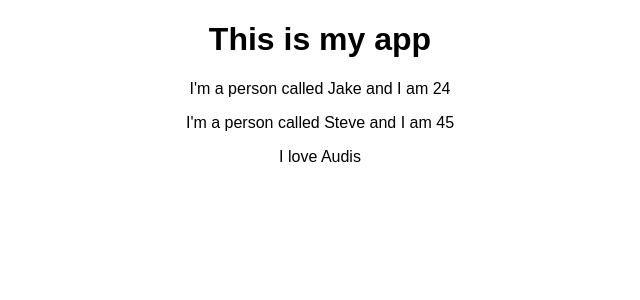
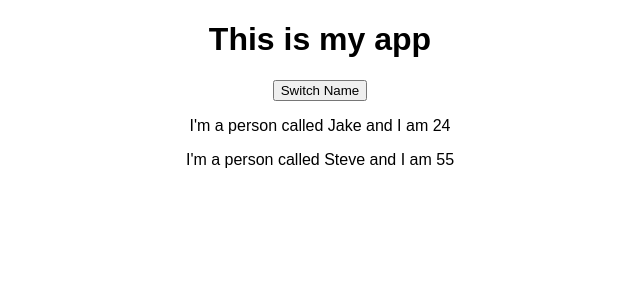
Before and after one commit to jknowles94/react-training, a React (Create React App) app: page / in a window 1280 px wide. Shown: the top 300 px of the page, without its empty margins (320-960 px from the left). Built offline with nearby package versions, Linux system fonts and the light colour scheme.

Commit message:
lecture 39

```diff
--- a/src/App.js
+++ b/src/App.js
@@ -4,12 +4,23 @@
 import './App.css';
 
 class App extends Component {
+  //Props is to share data to a another component - state is to update the component data within the component
+
+  //state only available in components extending Component
+  state = {
+    persons: [
+      {name: "Jake", age: 24},
+      {name: "Steve", age: 55}
+    ]
+  }
+
   render() {
     return (
       <div className="App">
         <h1>This is my app</h1>
-        <Person name="Jake" age="24"/>
-        <Person name="Steve" age="45">I love Audis</Person>
+        <button>Switch Name</button>
+        <Person name={this.state.persons[0].name} age={this.state.persons[0].age}/>
+        <Person name={this.state.persons[1].name} age={this.state.persons[1].age}/>
       </div>
     );
   }
--- a/src/person/person.js
+++ b/src/person/person.js
@@ -1,6 +1,6 @@
 import React from 'react';
 
-//This is a way of envoking a component with out a class
+//This is a way of envoking a component with out a class - functional component
 
 // const person = (props) => {
 //   return <p>I'm a person called {props.name} and I am {props.age}</p>
```
